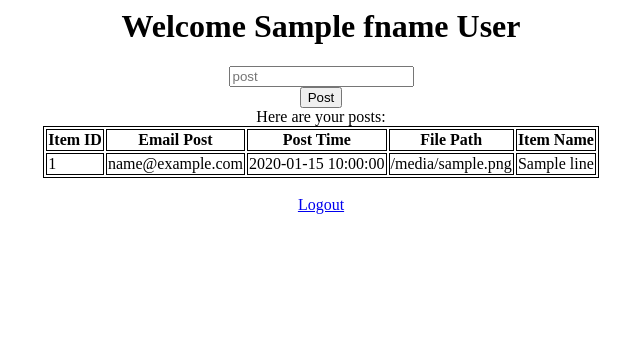
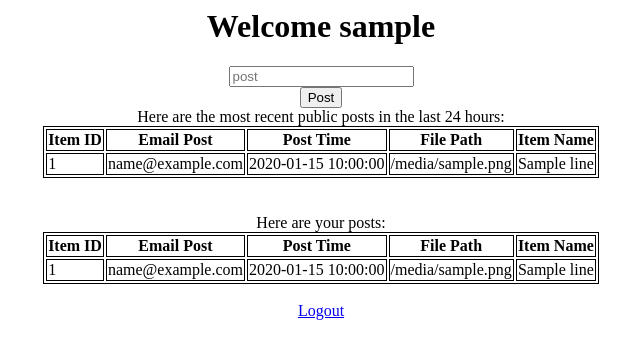
Before and after one commit to md3756/PriCoSha, a Flask app: template templates/home.html in a window 1280 px wide. Shown: the top 359 px of the page, without its empty margins (319-959 px from the left). Run offline with Flask 2, Linux system fonts and the light colour scheme; the template is opened without the code that fills it: most values are stand-ins (such as "Sample title", 1, 10 or a date in 2020).

Commit message:
Altered user homepage to include user's posts

```diff
--- a/app.py
+++ b/app.py
@@ -94,8 +94,11 @@ def home():
     query = 'SELECT * FROM contentitem WHERE post_time > DATE_SUB(NOW(), INTERVAL 24 HOUR) AND is_pub = True ORDER BY item_id DESC'
     cursor.execute(query)
     data = cursor.fetchall()
+    query = 'SELECT * FROM contentitem WHERE email_post = %s ORDER BY item_id DESC'
+    cursor.execute(query, (user))
+    data1 = cursor.fetchall()
     cursor.close()
-    return render_template('home.html', username=user, posts=data)
+    return render_template('home.html', username=user, posts=data, posts_user = data1)
 
 @app.route('/logout')
 def logout():
--- a/templates/home.html
+++ b/templates/home.html
@@ -4,7 +4,7 @@
 <body>
 <form action="/post" method="POST">
 	<center>
-	<h1>Welcome {{fname}} {{lname}}</h1>
+	<h1>Welcome {{username}} </h1>
 	<input type="text" name = "blog" placeholder="post" required/> </br>
 	<input type="submit" value = Post />
 </form>
@@ -16,7 +16,7 @@
 </style>
 
 <br>
-Here are your posts:
+Here are the most recent public posts in the last 24 hours:
 
 <table>
   <th>Item ID</th>
@@ -38,6 +38,31 @@ Here are your posts:
 </table>
 
 <br>
+
+<br>
+Here are your posts:
+
+<table>
+  <th>Item ID</th>
+	<th>Email Post</th>
+	<th>Post Time</th>
+	<th>File Path</th>
+	<th>Item Name</th>
+
+{% for line in posts_user %}
+	<tr>
+		<td>{{line.item_id}}</td>
+		<td>{{line.email_post}}</td>
+		<td>{{line.post_time}}</td>
+		<td>{{line.file_path}}</td>
+		<td>{{line.item_name}}</td>
+
+	</tr>
+{% endfor %}
+</table>
+
+<br>
+
 <a href="/logout">Logout</a>
 </center>
 </body>
--- a/templates/index.html
+++ b/templates/index.html
@@ -18,7 +18,7 @@
   </style>
 
 <br>
-Here are the most recent posts in the last 24 hours:
+Here are the most recent public posts in the last 24 hours:
 
 <table>
   <th>Item ID</th>
```
